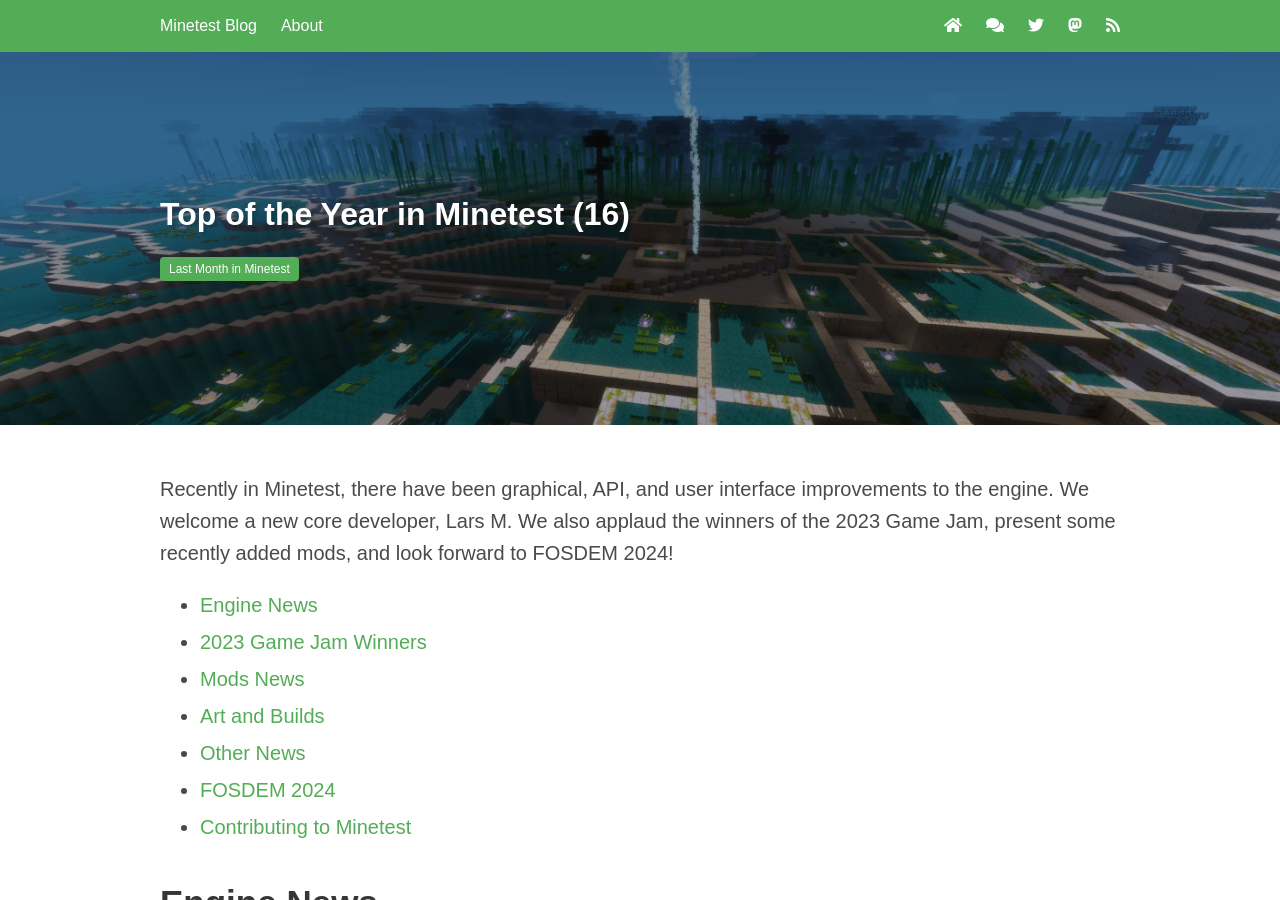
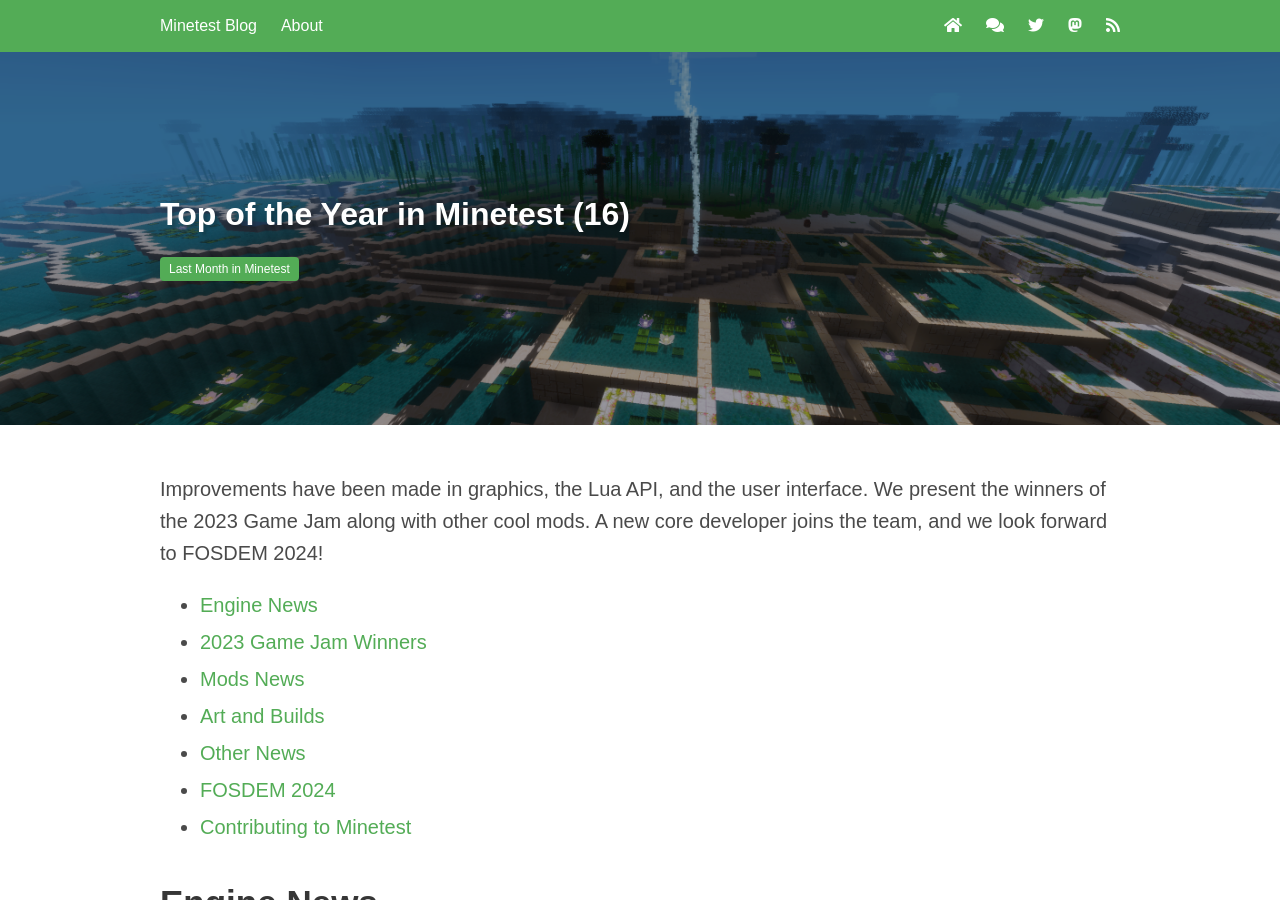
Before and after one commit to minetest/blog, a Jekyll site: the page built from _posts/2024-01-29-January.md, in a window 1280 px wide and 900 px high. Built offline with Jekyll 4.4.1, drawn with Linux system fonts in a browser that asks for light colours.

Commit message:
Change description voice

```diff
--- a/_posts/2024-01-29-January.md
+++ b/_posts/2024-01-29-January.md
@@ -14,10 +14,8 @@
 authors:
   - MisterE
 description: >
-  Recently in Minetest, there have been graphical, API, and user interface
-  improvements to the engine. We welcome a new core developer, Lars M. We also
-  applaud the winners of the 2023 Game Jam, present some recently added mods, and
-  look forward to FOSDEM 2024!
+  Improvements have been made in graphics, the Lua API, and the user interface. We present the winners of the 2023 Game
+  Jam along with other cool mods. A new core developer joins the team, and we look forward to FOSDEM 2024!
 tags:
   - last_month
 image: /static/blog/2024_TopOfYear/header.png
@@ -48,10 +46,7 @@
   caption: The Wall
 ---
 
-Recently in Minetest, there have been graphical, API, and user interface
-improvements to the engine. We welcome a new core developer, Lars M. We also
-applaud the winners of the 2023 Game Jam, present some recently added mods, and
-look forward to FOSDEM 2024!
+{{ page.description }}
 
 <!-- more -->
 
```
